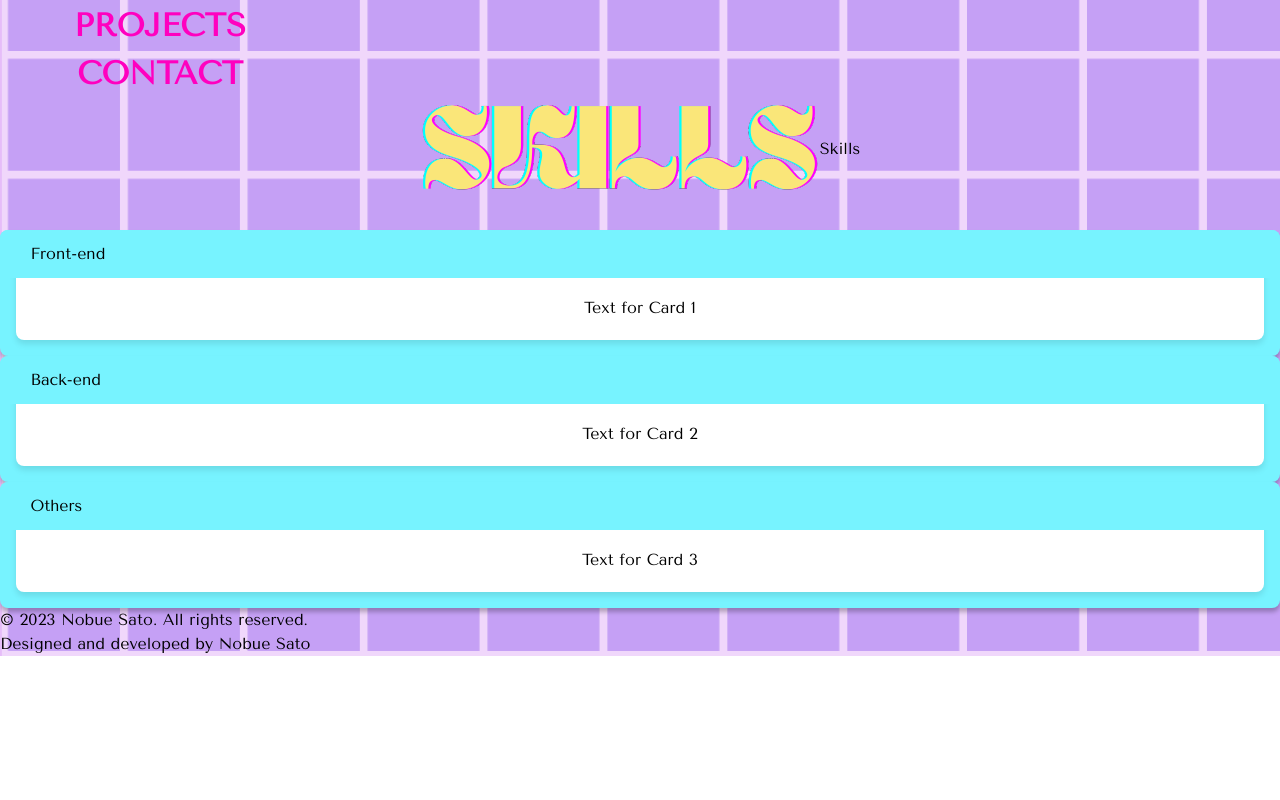
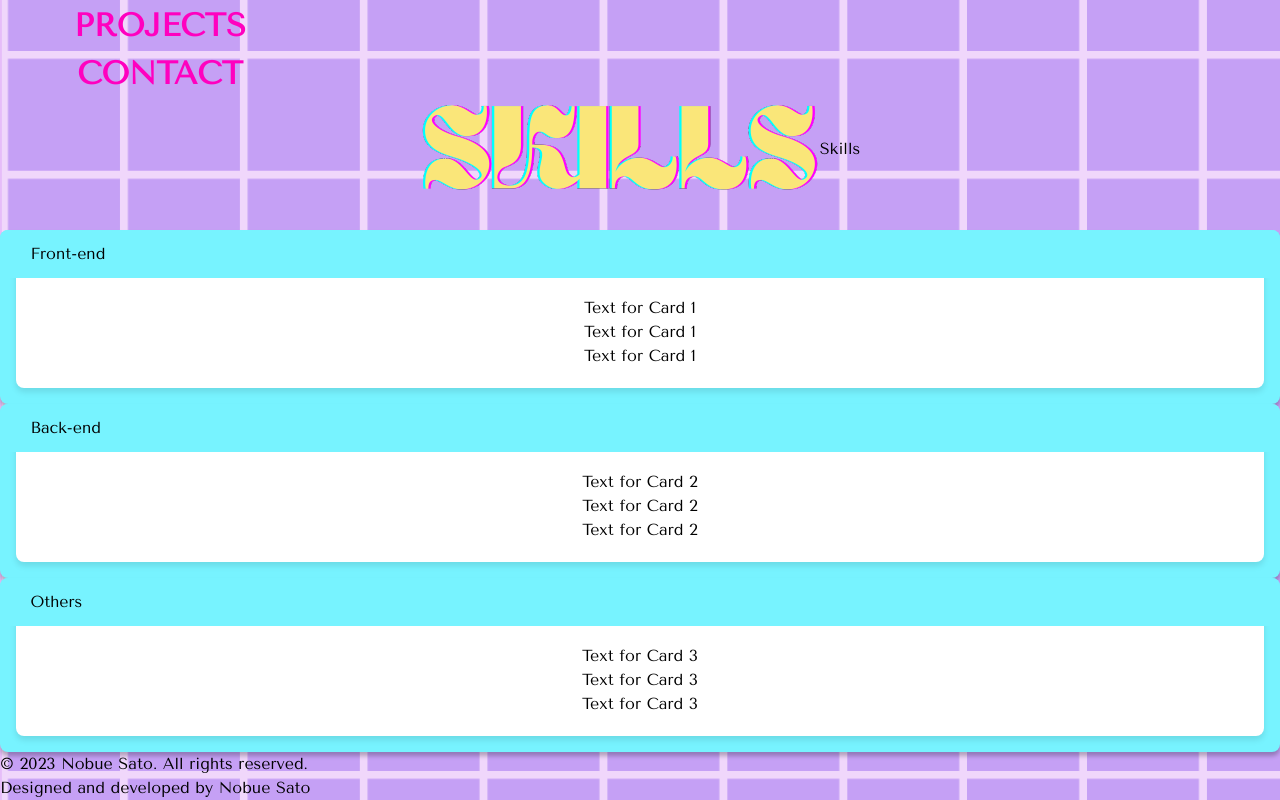
Before and after one commit to NobueSato/my-portfolio, a React (Create React App) app: page /skills in a window 1280 px wide. Shown: the part 309-1109 px from the top of the page. Before the commit the page ends 965 px from the top, so only its background shows below. Built offline with nearby package versions, Linux system fonts and the light colour scheme.

Commit message:
Add some texts to Card element

```diff
--- a/src/components/Skills.js
+++ b/src/components/Skills.js
@@ -37,15 +37,21 @@ function Skills() {
         {/* Card 1 */}
         <Card title="Front-end" colour="blue">
           <p>Text for Card 1</p>
+          <p>Text for Card 1</p>
+          <p>Text for Card 1</p>
         </Card>
 
         {/* Card 2 */}
         <Card title="Back-end" colour="blue">
           <p>Text for Card 2</p>
+          <p>Text for Card 2</p>
+          <p>Text for Card 2</p>
         </Card>
 
         {/* Card 3 */}
         <Card title="Others" colour="blue">
+          <p>Text for Card 3</p>
+          <p>Text for Card 3</p>
           <p>Text for Card 3</p>
         </Card>
       </div>
```
